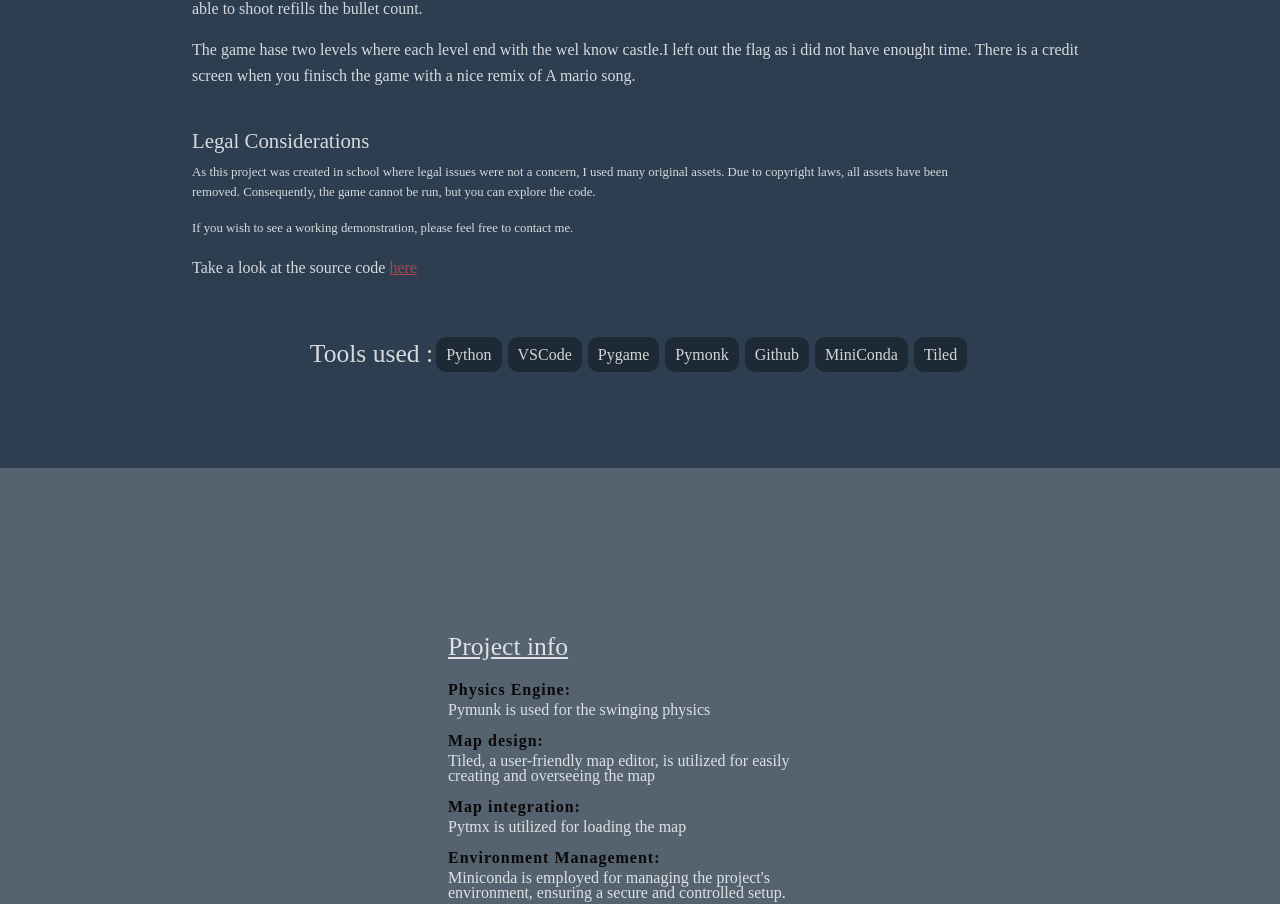
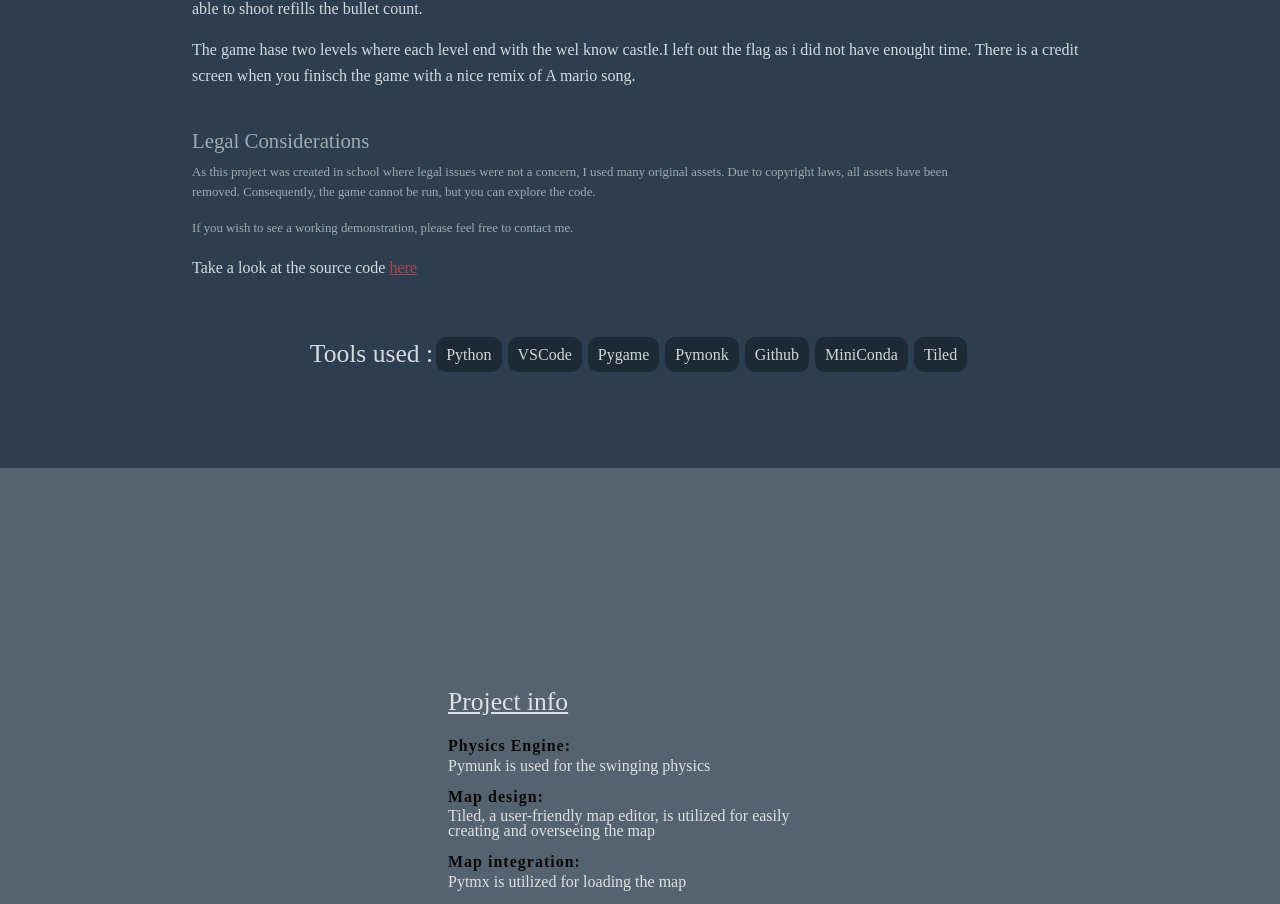
Before and after one commit to VanMeerbeeckBenny/Portfolio, a Vue app: page /MarioInspiredGame in a window 1280 px wide. Shown: the part 352-1256 px from the top of the page. Built offline with nearby package versions, Linux system fonts and the light colour scheme.

Commit message:
Refactor for readability and functionality

```diff
--- a/src/views/projects/PygameView.vue
+++ b/src/views/projects/PygameView.vue
@@ -39,8 +39,7 @@ const githubLink = "https://github.com/VanMeerbeeckBenny/Mario-inspired-game"
         <p class="stack-item">Physics Engine:</p><p class="details">Pymunk is used for the swinging physics</p>
         <p class="stack-item">Map design:</p><p class="details">Tiled, a user-friendly map editor, is utilized for easily creating and overseeing the map</p>
         <p class="stack-item">Map integration:</p><p class="details">Pytmx is utilized for loading the map</p>
-        <p class="stack-item">Environment Management:</p><p class="details">Miniconda is employed for managing the project's environment, ensuring a secure and controlled setup.</p>
-        <p class="stack-item">Note:</p><p class="details">As this project was created in school where legal issues were not a concern, I used many original assets. Due to copyright laws, all assets have been removed. Consequently, the game cannot be run, but you can explore the code.</p>
+        <p class="stack-item">Environment Management:</p><p class="details">Miniconda is great for managing the project's environment, ensuring a secure and controlled setup.</p>
     </template>
    </ProjectPresentationTemplate>
 </template>
@@ -49,7 +48,10 @@ const githubLink = "https://github.com/VanMeerbeeckBenny/Mario-inspired-game"
     width: 90%;
 }
 #legal p {
-    font-size: 0.7rem;
+    font-size: 0.6rem;
+}
+#legal p,#legal h5 {
+    color:rgba(255, 255, 255, 0.558);
 }
 
 @media (min-width: 1024px){
```
